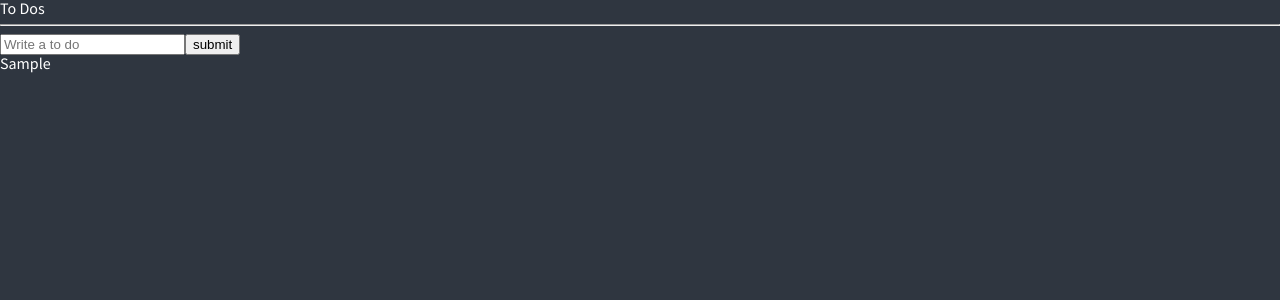
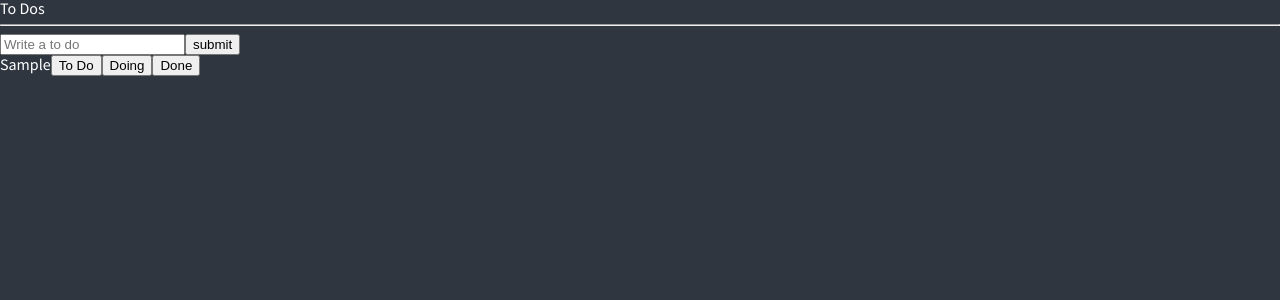
Before and after one commit to jiyong0419/react-masterclass_chapter6, a React (Create React App) app: page / in a window 1280 px wide. Both pictures are taken after typing "Sample" into the empty fields and a click on the button "submit". Shown: the top 300 px of the page. Built offline with nearby package versions, Linux system fonts and the light colour scheme.

Commit message:
#6.12
코드 리팩토링

```diff
--- /dev/null
+++ b/src/components/CreateToDo.tsx
@@ -0,0 +1,28 @@
+import { useForm } from "react-hook-form";
+import { useSetRecoilState } from "recoil";
+import { toDoState } from "./atoms";
+
+interface ISubmitData {
+  toDo: string;
+}
+function CreateToDo() {
+  const setToDos = useSetRecoilState(toDoState);
+  const { register, handleSubmit, setValue } = useForm<ISubmitData>();
+  const onSubmit = ({ toDo }: ISubmitData) => {
+    setToDos((toDos) => [
+      { text: toDo, id: Date.now(), category: "TO_DO" },
+      ...toDos,
+    ]);
+    setValue("toDo", "");
+  };
+  return (
+    <form action="" onSubmit={handleSubmit(onSubmit)}>
+      <input
+        {...register("toDo", { required: "Write To Do" })}
+        placeholder="Write a to do"
+      />
+      <button>submit</button>
+    </form>
+  );
+}
+export default CreateToDo;
--- /dev/null
+++ b/src/components/ToDo.tsx
@@ -0,0 +1,13 @@
+import { IToDo } from "./atoms";
+
+function ToDo({ text }: IToDo) {
+  return (
+    <li>
+      <span>{text}</span>
+      <button>To Do</button>
+      <button>Doing</button>
+      <button>Done</button>
+    </li>
+  );
+}
+export default ToDo;
--- a/src/components/ToDoList.tsx
+++ b/src/components/ToDoList.tsx
@@ -1,53 +1,18 @@
-import { useState } from "react";
-import { useForm } from "react-hook-form";
-import {
-  atom,
-  useRecoilState,
-  useRecoilValue,
-  useSetRecoilState,
-} from "recoil";
-
-interface ISubmitData {
-  toDo: string;
-}
-
-interface IToDo {
-  text: string;
-  id: number;
-  category: "TO_DO" | "DOING" | "DONE";
-}
-
-const toDoState = atom<IToDo[]>({
-  key: "toDo",
-  default: [],
-});
+import { useRecoilState, useRecoilValue } from "recoil";
+import { toDoState } from "./atoms";
+import CreateToDo from "./CreateToDo";
+import ToDo from "./ToDo";
 
 function ToDoList() {
-  const [toDos, setToDos] = useRecoilState(toDoState);
-  const { register, handleSubmit, setValue } = useForm<ISubmitData>();
-  const onSubmit = ({ toDo }: ISubmitData) => {
-    setToDos((toDos) => [
-      { text: toDo, id: Date.now(), category: "TO_DO" },
-      ...toDos,
-    ]);
-    setValue("toDo", "");
-  };
-  console.log(toDos);
-
+  const toDos = useRecoilValue(toDoState);
   return (
     <div>
       <h1>To Dos</h1>
       <hr />
-      <form action="" onSubmit={handleSubmit(onSubmit)}>
-        <input
-          {...register("toDo", { required: "Write To Do" })}
-          placeholder="Write a to do"
-        />
-        <button>submit</button>
-      </form>
+      <CreateToDo />
       <ul>
         {toDos.map((toDo) => (
-          <li key={toDo.id}>{toDo.text}</li>
+          <ToDo key={toDo.id} {...toDo} />
         ))}
       </ul>
     </div>
--- /dev/null
+++ b/src/components/atoms.tsx
@@ -0,0 +1,12 @@
+import { atom } from "recoil";
+
+export interface IToDo {
+  text: string;
+  id: number;
+  category: "TO_DO" | "DOING" | "DONE";
+}
+
+export const toDoState = atom<IToDo[]>({
+  key: "toDo",
+  default: [],
+});
```
